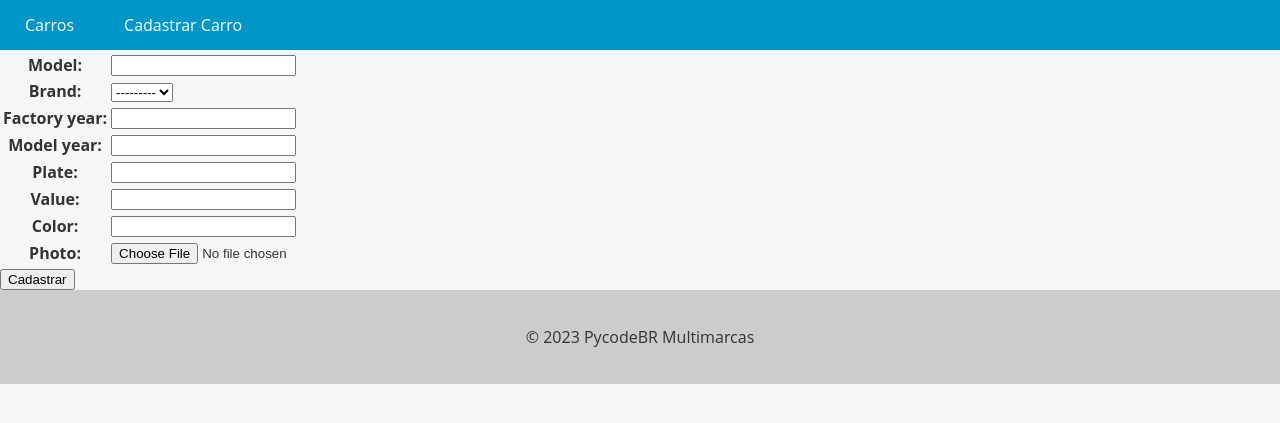
After one commit to FelipeAngeli/carros_projeto_site, a Django app: page /new_car/ in a window 1280 px wide. The commit adds this page. Shown: the top 423 px of the page. Run offline with Django 5.2, Linux system fonts and the light colour scheme; data that the repository does not hold is empty.

Commit message:
criando forms

```diff
--- a/app/templates/base.html
+++ b/app/templates/base.html
@@ -73,6 +73,7 @@
     <nav>
       <ul>
         <li><a href="{% url 'cars_list' %}">Carros</a></li>
+        <li><a href="{% url 'new_car' %}">Cadastrar Carro</a></li>
       </ul>
     </nav>
   </header>
--- a/app/urls.py
+++ b/app/urls.py
@@ -3,11 +3,12 @@ from django.contrib import admin
 from django.urls import path
 from django.conf import settings
 from django.conf.urls.static import static
-from cars.views import cars_view
+from cars.views import cars_view , new_cars_view
 
 
 
 urlpatterns = [
     path('admin/', admin.site.urls),
     path('cars/',cars_view, name='cars_list'),
+    path('new_car/', new_cars_view, name='new_car'),
 ] + static(settings.MEDIA_URL, document_root=settings.MEDIA_ROOT)
--- /dev/null
+++ b/cars/forms.py
@@ -0,0 +1,26 @@
+from django import forms
+from cars.models import Brand, Car
+
+class CarForm(forms.Form):
+    model = forms.CharField(max_length=200)
+    brand = forms.ModelChoiceField(queryset=Brand.objects.all())
+    factory_year = forms.IntegerField()
+    model_year = forms.IntegerField()
+    plate = forms.CharField(max_length=10)
+    value = forms.FloatField()
+    color = forms.CharField(max_length=50)
+    photo = forms.ImageField()
+
+    def save(self):
+        car = Car(
+            model = self.cleaned_data['model'],
+            brand = self.cleaned_data['brand'],
+            factory_year = self.cleaned_data['factory_year'],
+            model_year = self.cleaned_data['model_year'],
+            plate = self.cleaned_data['plate'],
+            value = self.cleaned_data['value'],
+            color = self.cleaned_data['color'],
+            photo = self.cleaned_data['photo']
+        )
+        car.save() #save no banco de dados
+        return car
--- /dev/null
+++ b/cars/templates/new_car.html
@@ -0,0 +1,16 @@
+{% extends 'base.html' %}
+
+{% block content %}
+
+    <form method="post" enctype= "multipart/form-data">
+        {% csrf_token %}
+
+        <table>
+            {{ new_car_form.as_table }}
+
+        </table>
+
+        <input type='submit' value = 'Cadastrar' class='btn btn-primary'>
+    </form>
+
+{% endblock  %}
--- a/cars/views.py
+++ b/cars/views.py
@@ -1,5 +1,6 @@
-from django.shortcuts import render
+from django.shortcuts import render, redirect
 from cars.models import Car
+from cars.forms import CarForm
 
 
 def cars_view(request):
@@ -13,3 +14,18 @@ def cars_view(request):
         'cars.html',
         { 'cars': cars }
         )
+
+def new_cars_view(request):
+
+    if request.method == 'POST':
+        new_car_form = CarForm(request.POST, request.FILES)
+        if new_car_form.is_valid():
+            new_car_form.save()
+            return redirect('cars_list')
+    else:
+        new_car_form = CarForm()
+    return render(
+        request,
+        'new_car.html',
+        {'new_car_form': new_car_form}
+        )
```
